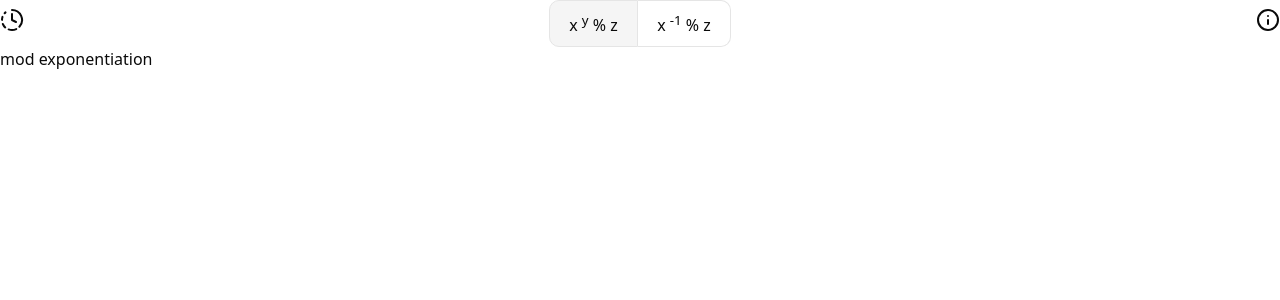
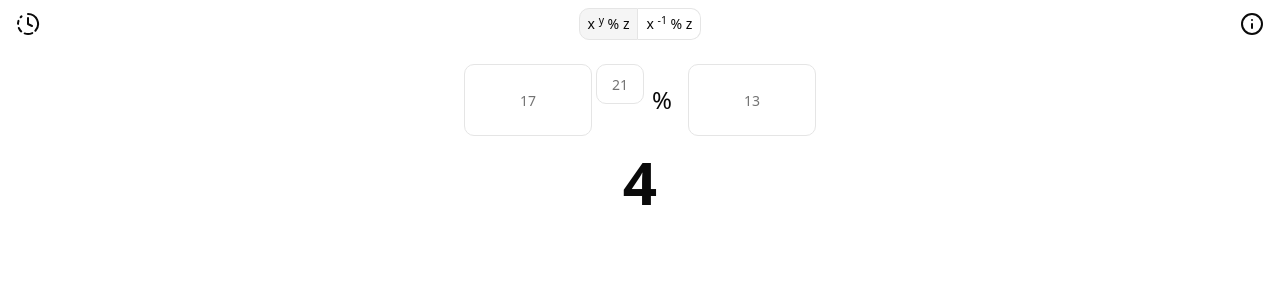
Before and after one commit to StewenIV/Calc, a React (Vite) app: page / in a window 1280 px wide. Shown: the top 300 px of the page. Built offline with nearby package versions, Linux system fonts and the light colour scheme.

Commit message:
feat(operation): create inputs to mod inverse and mod exponentiation

```diff
--- a/src/ModExponentiation.tsx
+++ b/src/ModExponentiation.tsx
@@ -1,9 +1,18 @@
+import { Input } from "./shared/input"
 
 
 export const ModExponentiation = () => {
     return (
-        <section>
-            mod exponentiation
+        <section className="p-4 flex flex-col items-center gap-4">
+            <div className="flex items-center content-center">
+                <div className="flex content-center">
+                    <Input placeholder="17" className="px-2 w-32 h-18 text-center text-5xl"/>
+                    <Input placeholder="21" className="ml-1 text-xl w-12 h-10 text-center p-0" />
+                </div>
+                <span className="text-2xl ml-2 mr-4">%</span>
+                <Input placeholder="13" className="px-2 w-32 h-18 text-center text-5xl" />
+            </div>
+            <div className="font-bold text-6xl">4</div>
         </section>
     )
 }
--- a/src/ModInverse.tsx
+++ b/src/ModInverse.tsx
@@ -1,9 +1,18 @@
+import { Input } from "./shared/input"
 
 
 export const ModInverse = () => {
     return (
-        <section>
-            mod inverse
+        <section className="p-4 flex flex-col items-center gap-4">
+            <div className="flex items-center content-center">
+                <div className="flex content-center">
+                    <Input placeholder="17" className="px-2 w-32 h-18 text-center text-5xl"/>
+                    <Input placeholder="21" className="ml-1 text-xl w-12 h-10 text-center p-0" value={-1} />
+                </div>
+                <span className="text-2xl ml-2 mr-4">%</span>
+                <Input placeholder="13" className="px-2 w-32 h-18 text-center text-5xl" />
+            </div>
+            <div className="font-bold text-6xl">4</div>
         </section>
     )
 }
--- a/src/index.css
+++ b/src/index.css
@@ -1,11 +1,9 @@
-@tailwind base;
-@tailwind components;
+@import "tailwindcss/preflight";
 @tailwind utilities;
 
 @import "tw-animate-css";
 @import "shadcn/tailwind.css";
-
-
+@import "tailwindcss";
 
 @custom-variant dark (&:is(.dark *));
 
@@ -183,9 +181,6 @@ button:focus-visible {
 }
 
 @layer base {
-  * {
-    @apply border-border outline-ring/50;
-  }
   body {
     @apply bg-background text-foreground;
   }
--- /dev/null
+++ b/src/shared/input.tsx
@@ -0,0 +1,19 @@
+import * as React from "react"
+
+import { cn } from "@/lib/utils"
+
+function Input({ className, type, ...props }: React.ComponentProps<"input">) {
+  return (
+    <input
+      type={type}
+      data-slot="input"
+      className={cn(
+        "dark:bg-input/30 border-input focus-visible:border-ring focus-visible:ring-ring/50 aria-invalid:ring-destructive/20 dark:aria-invalid:ring-destructive/40 aria-invalid:border-destructive dark:aria-invalid:border-destructive/50 disabled:bg-input/50 dark:disabled:bg-input/80 h-8 rounded-lg border bg-transparent px-2.5 py-1 text-base transition-colors file:h-6 file:text-sm file:font-medium focus-visible:ring-3 aria-invalid:ring-3 md:text-sm file:text-foreground placeholder:text-muted-foreground w-full min-w-0 outline-none file:inline-flex file:border-0 file:bg-transparent disabled:pointer-events-none disabled:cursor-not-allowed disabled:opacity-50",
+        className
+      )}
+      {...props}
+    />
+  )
+}
+
+export { Input }
--- a/src/shared/toggle-group.tsx
+++ b/src/shared/toggle-group.tsx
@@ -2,7 +2,7 @@
 
 import * as React from "react"
 import { type VariantProps } from "class-variance-authority"
-import * as ToggleGroupPrimitive from "@radix-ui/react-toggle-group"
+import { ToggleGroup as ToggleGroupPrimitive } from "radix-ui"
 
 import { cn } from "@/lib/utils"
 import { toggleVariants } from "./toggle"
```
